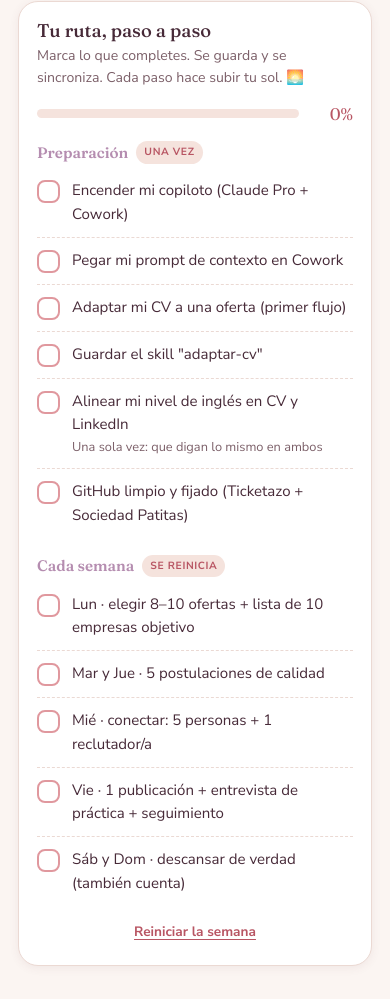
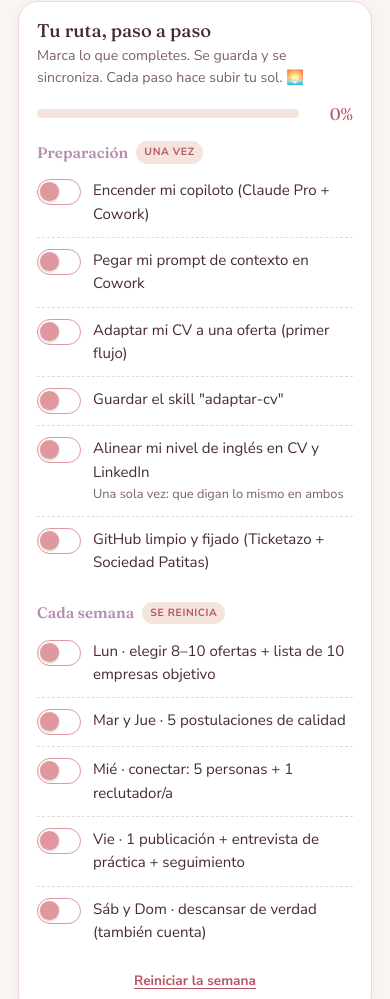
Before and after one commit to alirioerodriguez/nuevo-comienzo-sharon, a plain HTML site: page index.html in a window 390 px wide. Shown: the part 2005-3004 px from the top of the page. Drawn offline with Linux system fonts and the light colour scheme; no server answers.

Commit message:
Casillas como interruptor (estilo iPhone)
Co-Authored-By: Claude Opus 5.5 <noreply@anthropic.com>

```diff
--- a/index.html
+++ b/index.html
@@ -87,10 +87,14 @@
   .check{display:flex;align-items:flex-start;gap:12px;padding:11px 0;border-bottom:1px dashed var(--line);cursor:pointer}
   .check:last-child{border-bottom:none}
   .check input{position:absolute;opacity:0;width:0;height:0}
-  .box{width:23px;height:23px;border-radius:8px;border:2px solid var(--rose);flex-shrink:0;margin-top:1px;display:grid;place-items:center;transition:.16s;background:#fff}
-  .box svg{width:13px;height:13px;opacity:0;transform:scale(.4);transition:.18s}
+  /* Interruptor estilo iPhone (el checkbox sigue estando, oculto, para el teclado y el lector de pantalla) */
+  .box{position:relative;width:44px;height:26px;border-radius:999px;border:1.5px solid var(--rose);flex-shrink:0;margin-top:0;background:#fff;transition:background .18s,border-color .18s}
+  .box::after{content:"";position:absolute;top:2px;left:2px;width:19px;height:19px;border-radius:50%;background:var(--rose);box-shadow:0 1px 3px rgba(0,0,0,.2);transition:transform .18s cubic-bezier(.2,.9,.2,1),background .18s}
+  .box svg{display:none}
   .check input:checked + .box{background:var(--sage);border-color:var(--sage)}
-  .check input:checked + .box svg{opacity:1;transform:scale(1)}
+  .check input:checked + .box::after{transform:translateX(18px);background:#fff}
+  .check input:focus-visible + .box{outline:3px solid var(--rose);outline-offset:2px}
+  @media (prefers-reduced-motion:reduce){.box,.box::after{transition:none}}
   .check .txt{font-size:.94rem}
   .check input:checked ~ .txt{color:var(--plum-soft);text-decoration:line-through;text-decoration-color:var(--rose)}
   .check .txt small{display:block;color:var(--plum-soft);font-size:.8rem;text-decoration:none;margin-top:1px}
@@ -251,21 +255,21 @@
 
         <div class="grouptag">Preparación <span class="badge2">una vez</span></div>
         <div class="checklist">
-          <label class="check"><input type="checkbox" data-id="p1" data-kind="once"><span class="box"><svg viewBox="0 0 24 24"><path fill="none" stroke="#fff" stroke-width="3.5" stroke-linecap="round" stroke-linejoin="round" d="M20 6L9 17l-5-5"/></svg></span><span class="txt">Encender mi copiloto (Claude Pro + Cowork)</span></label>
-          <label class="check"><input type="checkbox" data-id="p2" data-kind="once"><span class="box"><svg viewBox="0 0 24 24"><path fill="none" stroke="#fff" stroke-width="3.5" stroke-linecap="round" stroke-linejoin="round" d="M20 6L9 17l-5-5"/></svg></span><span class="txt">Pegar mi prompt de contexto en Cowork</span></label>
-          <label class="check"><input type="checkbox" data-id="p3" data-kind="once"><span class="box"><svg viewBox="0 0 24 24"><path fill="none" stroke="#fff" stroke-width="3.5" stroke-linecap="round" stroke-linejoin="round" d="M20 6L9 17l-5-5"/></svg></span><span class="txt">Adaptar mi CV a una oferta (primer flujo)</span></label>
-          <label class="check"><input type="checkbox" data-id="p4" data-kind="once"><span class="box"><svg viewBox="0 0 24 24"><path fill="none" stroke="#fff" stroke-width="3.5" stroke-linecap="round" stroke-linejoin="round" d="M20 6L9 17l-5-5"/></svg></span><span class="txt">Guardar el skill "adaptar-cv"</span></label>
-          <label class="check"><input type="checkbox" data-id="p5" data-kind="once"><span class="box"><svg viewBox="0 0 24 24"><path fill="none" stroke="#fff" stroke-width="3.5" stroke-linecap="round" stroke-linejoin="round" d="M20 6L9 17l-5-5"/></svg></span><span class="txt">Alinear mi nivel de inglés en CV y LinkedIn<small>Una sola vez: que digan lo mismo en ambos</small></span></label>
-          <label class="check"><input type="checkbox" data-id="p6" data-kind="once"><span class="box"><svg viewBox="0 0 24 24"><path fill="none" stroke="#fff" stroke-width="3.5" stroke-linecap="round" stroke-linejoin="round" d="M20 6L9 17l-5-5"/></svg></span><span class="txt">GitHub limpio y fijado (Ticketazo + Sociedad Patitas)</span></label>
+          <label class="check"><input type="checkbox" role="switch" data-id="p1" data-kind="once"><span class="box"><svg viewBox="0 0 24 24"><path fill="none" stroke="#fff" stroke-width="3.5" stroke-linecap="round" stroke-linejoin="round" d="M20 6L9 17l-5-5"/></svg></span><span class="txt">Encender mi copiloto (Claude Pro + Cowork)</span></label>
+          <label class="check"><input type="checkbox" role="switch" data-id="p2" data-kind="once"><span class="box"><svg viewBox="0 0 24 24"><path fill="none" stroke="#fff" stroke-width="3.5" stroke-linecap="round" stroke-linejoin="round" d="M20 6L9 17l-5-5"/></svg></span><span class="txt">Pegar mi prompt de contexto en Cowork</span></label>
+          <label class="check"><input type="checkbox" role="switch" data-id="p3" data-kind="once"><span class="box"><svg viewBox="0 0 24 24"><path fill="none" stroke="#fff" stroke-width="3.5" stroke-linecap="round" stroke-linejoin="round" d="M20 6L9 17l-5-5"/></svg></span><span class="txt">Adaptar mi CV a una oferta (primer flujo)</span></label>
+          <label class="check"><input type="checkbox" role="switch" data-id="p4" data-kind="once"><span class="box"><svg viewBox="0 0 24 24"><path fill="none" stroke="#fff" stroke-width="3.5" stroke-linecap="round" stroke-linejoin="round" d="M20 6L9 17l-5-5"/></svg></span><span class="txt">Guardar el skill "adaptar-cv"</span></label>
+          <label class="check"><input type="checkbox" role="switch" data-id="p5" data-kind="once"><span class="box"><svg viewBox="0 0 24 24"><path fill="none" stroke="#fff" stroke-width="3.5" stroke-linecap="round" stroke-linejoin="round" d="M20 6L9 17l-5-5"/></svg></span><span class="txt">Alinear mi nivel de inglés en CV y LinkedIn<small>Una sola vez: que digan lo mismo en ambos</small></span></label>
+          <label class="check"><input type="checkbox" role="switch" data-id="p6" data-kind="once"><span class="box"><svg viewBox="0 0 24 24"><path fill="none" stroke="#fff" stroke-width="3.5" stroke-linecap="round" stroke-linejoin="round" d="M20 6L9 17l-5-5"/></svg></span><span class="txt">GitHub limpio y fijado (Ticketazo + Sociedad Patitas)</span></label>
         </div>
 
         <div class="grouptag" style="margin-top:16px">Cada semana <span class="badge2">se reinicia</span></div>
         <div class="checklist">
-          <label class="check"><input type="checkbox" data-id="w1" data-kind="week"><span class="box"><svg viewBox="0 0 24 24"><path fill="none" stroke="#fff" stroke-width="3.5" stroke-linecap="round" stroke-linejoin="round" d="M20 6L9 17l-5-5"/></svg></span><span class="txt">Lun · elegir 8–10 ofertas + lista de 10 empresas objetivo</span></label>
-          <label class="check"><input type="checkbox" data-id="w2" data-kind="week"><span class="box"><svg viewBox="0 0 24 24"><path fill="none" stroke="#fff" stroke-width="3.5" stroke-linecap="round" stroke-linejoin="round" d="M20 6L9 17l-5-5"/></svg></span><span class="txt">Mar y Jue · 5 postulaciones de calidad</span></label>
-          <label class="check"><input type="checkbox" data-id="w3" data-kind="week"><span class="box"><svg viewBox="0 0 24 24"><path fill="none" stroke="#fff" stroke-width="3.5" stroke-linecap="round" stroke-linejoin="round" d="M20 6L9 17l-5-5"/></svg></span><span class="txt">Mié · conectar: 5 personas + 1 reclutador/a</span></label>
-          <label class="check"><input type="checkbox" data-id="w4" data-kind="week"><span class="box"><svg viewBox="0 0 24 24"><path fill="none" stroke="#fff" stroke-width="3.5" stroke-linecap="round" stroke-linejoin="round" d="M20 6L9 17l-5-5"/></svg></span><span class="txt">Vie · 1 publicación + entrevista de práctica + seguimiento</span></label>
-          <label class="check"><input type="checkbox" data-id="w5" data-kind="week"><span class="box"><svg viewBox="0 0 24 24"><path fill="none" stroke="#fff" stroke-width="3.5" stroke-linecap="round" stroke-linejoin="round" d="M20 6L9 17l-5-5"/></svg></span><span class="txt">Sáb y Dom · descansar de verdad (también cuenta)</span></label>
+          <label class="check"><input type="checkbox" role="switch" data-id="w1" data-kind="week"><span class="box"><svg viewBox="0 0 24 24"><path fill="none" stroke="#fff" stroke-width="3.5" stroke-linecap="round" stroke-linejoin="round" d="M20 6L9 17l-5-5"/></svg></span><span class="txt">Lun · elegir 8–10 ofertas + lista de 10 empresas objetivo</span></label>
+          <label class="check"><input type="checkbox" role="switch" data-id="w2" data-kind="week"><span class="box"><svg viewBox="0 0 24 24"><path fill="none" stroke="#fff" stroke-width="3.5" stroke-linecap="round" stroke-linejoin="round" d="M20 6L9 17l-5-5"/></svg></span><span class="txt">Mar y Jue · 5 postulaciones de calidad</span></label>
+          <label class="check"><input type="checkbox" role="switch" data-id="w3" data-kind="week"><span class="box"><svg viewBox="0 0 24 24"><path fill="none" stroke="#fff" stroke-width="3.5" stroke-linecap="round" stroke-linejoin="round" d="M20 6L9 17l-5-5"/></svg></span><span class="txt">Mié · conectar: 5 personas + 1 reclutador/a</span></label>
+          <label class="check"><input type="checkbox" role="switch" data-id="w4" data-kind="week"><span class="box"><svg viewBox="0 0 24 24"><path fill="none" stroke="#fff" stroke-width="3.5" stroke-linecap="round" stroke-linejoin="round" d="M20 6L9 17l-5-5"/></svg></span><span class="txt">Vie · 1 publicación + entrevista de práctica + seguimiento</span></label>
+          <label class="check"><input type="checkbox" role="switch" data-id="w5" data-kind="week"><span class="box"><svg viewBox="0 0 24 24"><path fill="none" stroke="#fff" stroke-width="3.5" stroke-linecap="round" stroke-linejoin="round" d="M20 6L9 17l-5-5"/></svg></span><span class="txt">Sáb y Dom · descansar de verdad (también cuenta)</span></label>
         </div>
         <div style="text-align:center;margin-top:10px"><button class="linkbtn" id="resetWeek">Reiniciar la semana</button></div>
       </div>
```
